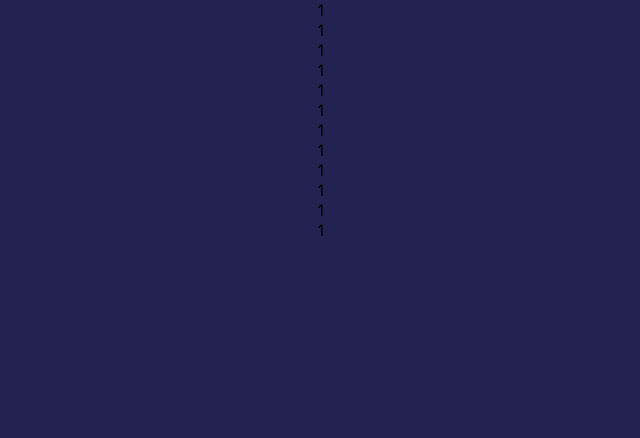
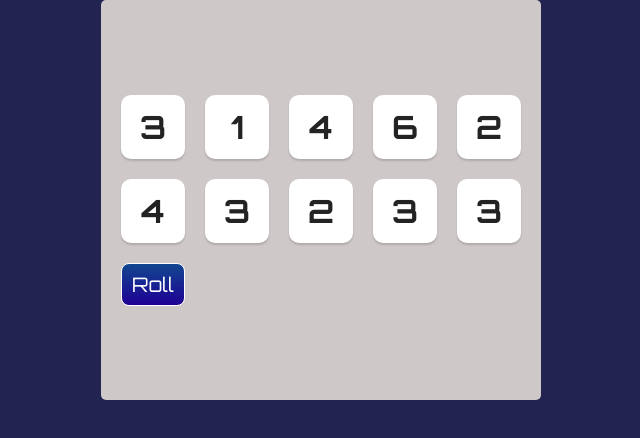
Before and after one commit to aniaorwatk/page-exploration-space, a React (Create React App) app: page /game-tenzies in a window 1280 px wide. Shown: the top 438 px of the page, without its empty margins (319-959 px from the left). Built offline with nearby package versions, Linux system fonts and the light colour scheme.

Commit message:
add dice with number to map, add state and button

```diff
--- a/src/component/Game/GameTenzies/Die/Die.scss
+++ b/src/component/Game/GameTenzies/Die/Die.scss
@@ -1,8 +1,18 @@
 @import "../../../../scss/Main";
 
-.die{
-    width: 30px;
-    height: 30px;
-    background-color: $color-bg-white;
-    color:$color-text-dark;
+.dieFace {
+  display: flex;
+  justify-content: center;
+  align-items: center;
+  width: 4rem;
+  height: 4rem;
+  background-color: $color-bg-white;
+  color: $color-text-dark;
+  box-shadow: 0px 2px 2px rgba(0, 0, 0, 0.15);
+  border-radius: 10px;
+  cursor: pointer;
+
+  &__num{
+    font-size: 2rem;
+  }
 }
--- a/src/component/Game/GameTenzies/Die/Die.tsx
+++ b/src/component/Game/GameTenzies/Die/Die.tsx
@@ -1,11 +1,15 @@
-interface IDieType{
-    value:number;
+import "./Die.scss"
+
+interface IDieType {
+  value: number;
 }
 
-const Die =({value}:IDieType)=>{
-    return(
-        <div className="die">{value}</div>
-    )
-}
+const Die = ({ value }: IDieType) => {
+  return (
+    <div className="dieFace">
+      <h3 className="dieFace__num">{value}</h3>
+    </div>
+  );
+};
 
-export default Die
+export default Die;
--- a/src/component/Game/GameTenzies/GameTenzies.scss
+++ b/src/component/Game/GameTenzies/GameTenzies.scss
@@ -1 +1,17 @@
 @import "../../../scss/Main";
+.diceContainerMain {
+    display: flex;
+    flex-direction: column;
+    justify-content: center;
+    background-color:$color-bg-gray;
+    height: 400px;
+    max-width: 1000px;
+    padding: 20px;
+    border-radius: 5px;
+
+}
+.diceContainer {
+  display: grid;
+  grid-template: auto auto / repeat(5, 1fr);
+  gap: 20px;
+}
--- a/src/component/Game/GameTenzies/GameTenzies.tsx
+++ b/src/component/Game/GameTenzies/GameTenzies.tsx
@@ -1,51 +1,44 @@
+import { useState } from "react";
+import ButtonPrimary from "../../Buttons/ButtonPrimary";
 import Die from "./Die/Die";
-import "./GameTenzies.scss"
+import "./GameTenzies.scss";
+import { getAllDice } from "./GameTenziesHandler";
 
-const GameTenzies =()=>{
+const GameTenzies = () => {
 
-const randomNumber = Math.floor(Math.random() * 6);
 
+ const [dice, setDice]= useState(getAllDice())
+
+
+
+
+ const diceArray = dice.map(item=>{
     return(
-        <div>
-<Die
-value={randomNumber}
-/>
-<Die
-value={randomNumber}
-/>
-<Die
-value={randomNumber}
-/>
-<Die
-value={randomNumber}
-/>
-<Die
-value={randomNumber}
-/>
-<Die
-value={randomNumber}
-/>
-<Die
-value={randomNumber}
-/>
-<Die
-value={randomNumber}
-/>
-<Die
-value={randomNumber}
-/>
-<Die
-value={randomNumber}
-/>
-<Die
-value={randomNumber}
-/>
-<Die
-value={randomNumber}
-/>
+        <Die
+        value={item}
 
-        </div>
+        />
     )
+ })
+
+
+const rollNewDice =()=>{
+    setDice(getAllDice())
 }
 
-export default GameTenzies
+
+
+  return (
+    <main className="diceContainerMain">
+      <div className="diceContainer">
+
+{diceArray}
+
+<ButtonPrimary customClassName={"primary"} type={"button"} onClick={rollNewDice} buttonLabel={"Roll"}/>
+
+      </div>
+    </main>
+  );
+};
+
+export default GameTenzies;
--- /dev/null
+++ b/src/component/Game/GameTenzies/GameTenziesHandler.tsx
@@ -0,0 +1,9 @@
+
+
+ export const getAllDice = () => {
+    let arrayDices = [];
+    for (let i = 0; i < 10; i++) {
+      arrayDices.push((Math.ceil(Math.random() * 6)));
+    }
+    return arrayDices;
+  };
--- a/src/scss/abstracts/_colors.scss
+++ b/src/scss/abstracts/_colors.scss
@@ -1,5 +1,6 @@
 $color-text-white:#FFFFFF;
 $color-bg-white:#FFFFFF;
+$color-bg-gray:#cfc8c8;
 $color-dark-purple:#2E069E;
 $color-blue:#11478F;
 $color-sea:#12B3A0;
```
